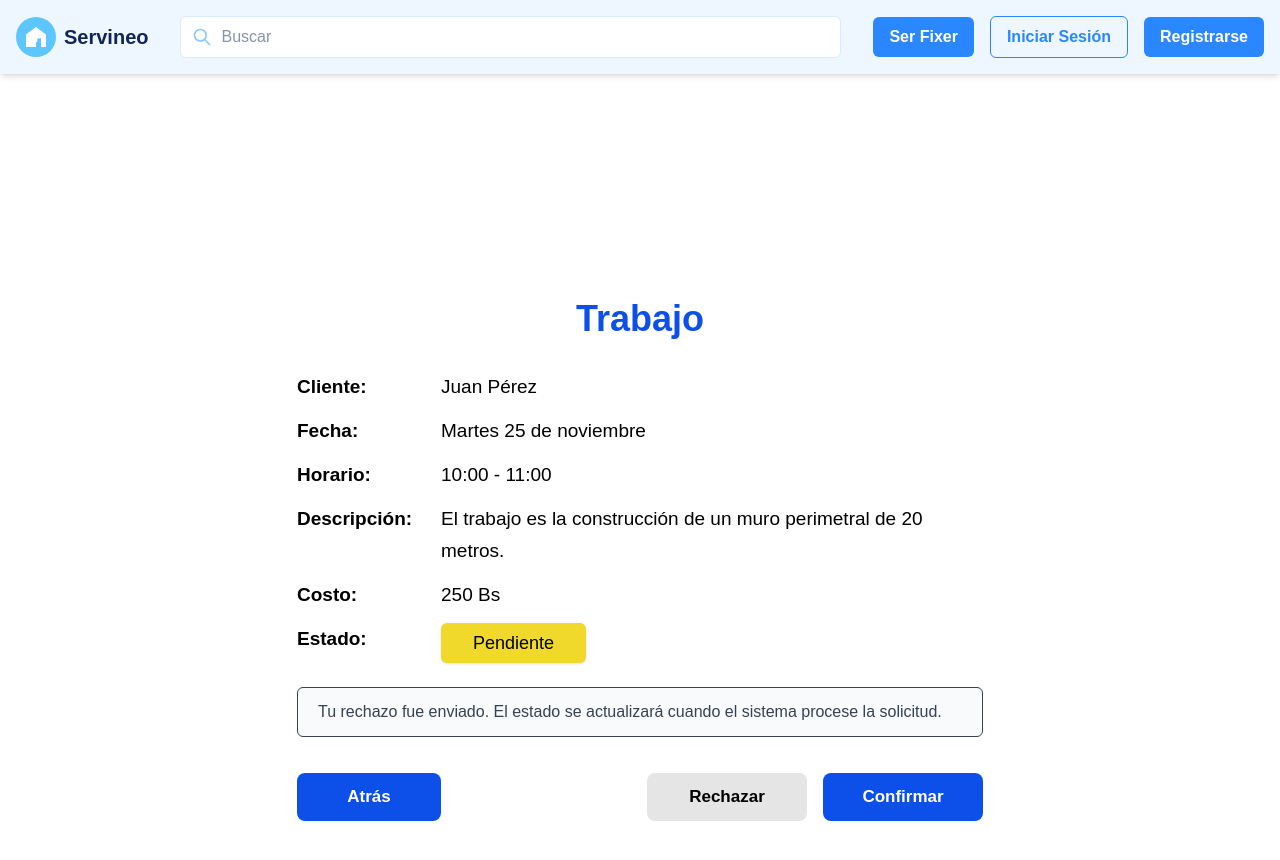
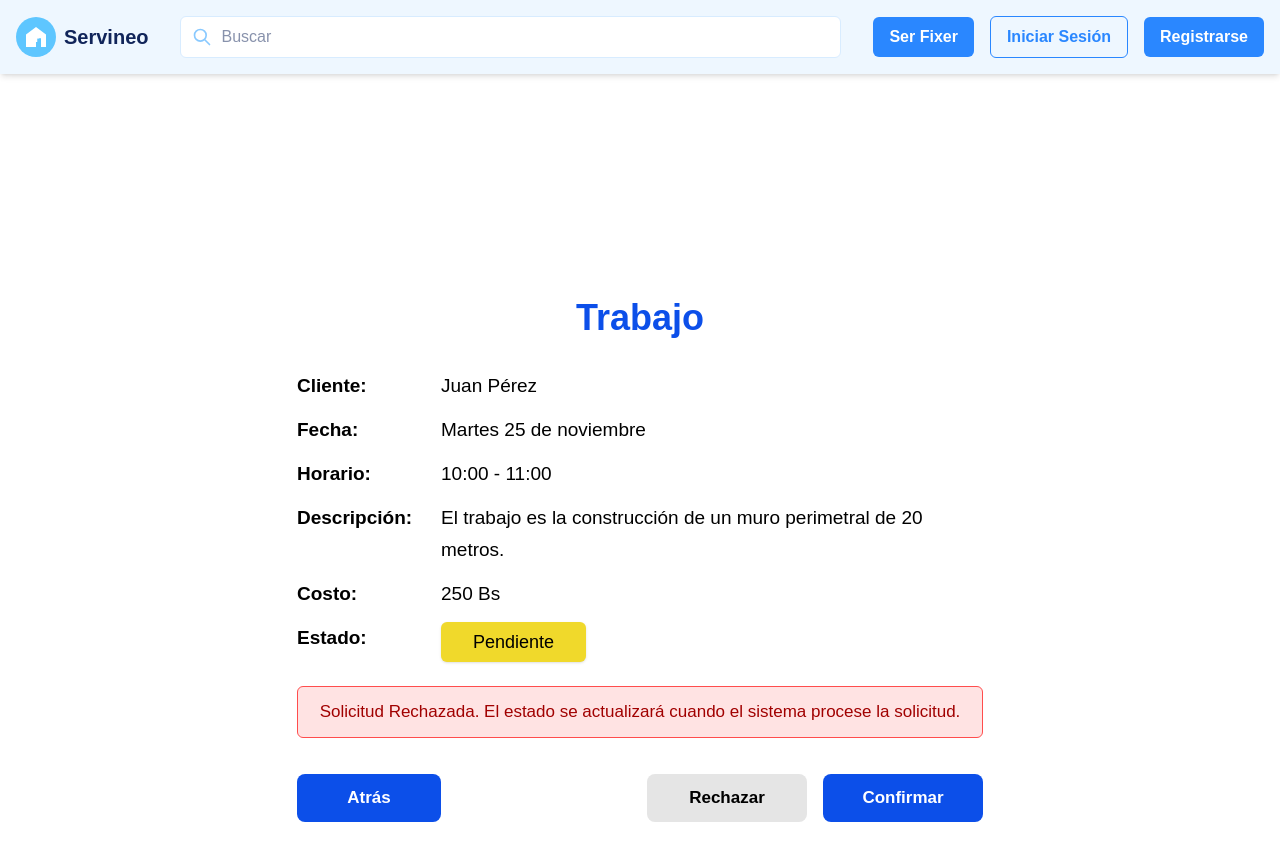
Before and after one commit to robertgt0/alquiler_front, a Next.js app: page /epic_aceptar-rechazar-trabajo-proveedor in a window 1280 px wide. Both pictures are taken after a click on the button "Rechazar". Shown: the top 860 px of the page. Built offline with nearby package versions, Linux system fonts and the light colour scheme.

Commit message:
cambios en el codigo para que los mensajes sean mas vistosos

```diff
--- a/src/app/epic_aceptar-rechazar-trabajo-proveedor/hooks/useGestionSolicitud.ts
+++ b/src/app/epic_aceptar-rechazar-trabajo-proveedor/hooks/useGestionSolicitud.ts
@@ -8,9 +8,17 @@ import { useState } from "react";
  * - No cambia el estado real del trabajo
  * - Solo muestra mensajes y simula una acción rápida de UI
  */
+
+type TipoAccion = "confirmar" | "rechazar" | null;
+
+interface MensajeUI {
+  tipo: Exclude<TipoAccion, null>;
+  texto: string;
+}
+
 export function useGestionSolicitud() {
-  const [loading, setLoading] = useState<"confirmar" | "rechazar" | null>(null);
-  const [mensaje, setMensaje] = useState("");
+  const [loading, setLoading] = useState<TipoAccion>(null);
+  const [mensaje, setMensaje] = useState<MensajeUI | null>(null);
 
   const wait = (ms = 300) => new Promise<void>((r) => setTimeout(r, ms));
 
@@ -18,10 +26,11 @@ export function useGestionSolicitud() {
     setLoading("confirmar");
     try {
       await wait(300);
-      // Mensaje de interfaz. La actualización real será del backend cuando esté integrado.
-      setMensaje(
-        "Tu confirmación fue enviada. El estado se actualizará cuando el sistema procese la solicitud."
-      );
+      setMensaje({
+        tipo: "confirmar",
+        texto:
+          "Solicitud Confirmada. El estado se actualizará cuando el sistema procese la solicitud.",
+      });
     } finally {
       setLoading(null);
     }
@@ -31,9 +40,11 @@ export function useGestionSolicitud() {
     setLoading("rechazar");
     try {
       await wait(300);
-      setMensaje(
-        "Tu rechazo fue enviado. El estado se actualizará cuando el sistema procese la solicitud."
-      );
+      setMensaje({
+        tipo: "rechazar",
+        texto:
+          "Solicitud Rechazada. El estado se actualizará cuando el sistema procese la solicitud.",
+      });
     } finally {
       setLoading(null);
     }
--- a/src/app/epic_aceptar-rechazar-trabajo-proveedor/modules/DetalleSolicitudTrabajo.tsx
+++ b/src/app/epic_aceptar-rechazar-trabajo-proveedor/modules/DetalleSolicitudTrabajo.tsx
@@ -40,7 +40,7 @@ export default function DetalleSolicitudTrabajo({ data }: { data: SolicitudDetal
 
   const handleConfirmar = async () => {
     if (!botonesHabilitados) return;
-    setMensaje("");
+    setMensaje(null);
     tAccionRef.current = performance.now();
     await simularConfirmar();
     const dt = Math.round(performance.now() - (tAccionRef.current ?? 0));
@@ -51,7 +51,7 @@ export default function DetalleSolicitudTrabajo({ data }: { data: SolicitudDetal
 
   const handleRechazar = async () => {
     if (!botonesHabilitados) return;
-    setMensaje("");
+    setMensaje(null);
     tAccionRef.current = performance.now();
     await simularRechazar();
     const dt = Math.round(performance.now() - (tAccionRef.current ?? 0));
@@ -97,14 +97,18 @@ export default function DetalleSolicitudTrabajo({ data }: { data: SolicitudDetal
         </div>
       </div>
 
-      {/* Mensaje de acción (solo UI) */}
+      {/* Mensaje de acción (solo UI, centrado y con color por tipo) */}
       {mensaje && (
         <div
-          className="mt-6 rounded-md border px-5 py-3 text-base Poppins bg-gray-50 text-gray-700"
+          className={`mt-6 w-full text-center text-[17px] font-medium Poppins rounded-md px-5 py-3 border ${
+            mensaje.tipo === "confirmar"
+              ? "bg-[#DFFFE3] border-[#3DD45E] text-[#0E5B1C]"
+              : "bg-[#FFE3E3] border-[#FF4D4D] text-[#A10000]"
+          }`}
           role="status"
           aria-live="polite"
         >
-          {mensaje}
+          {mensaje.texto}
         </div>
       )}
 
@@ -128,7 +132,7 @@ export default function DetalleSolicitudTrabajo({ data }: { data: SolicitudDetal
             {loading === "rechazar" ? "Rechazando…" : "Rechazar"}
           </button>
 
-          <button
+        <button
             type="button"
             onClick={handleConfirmar}
             disabled={!botonesHabilitados}
```
